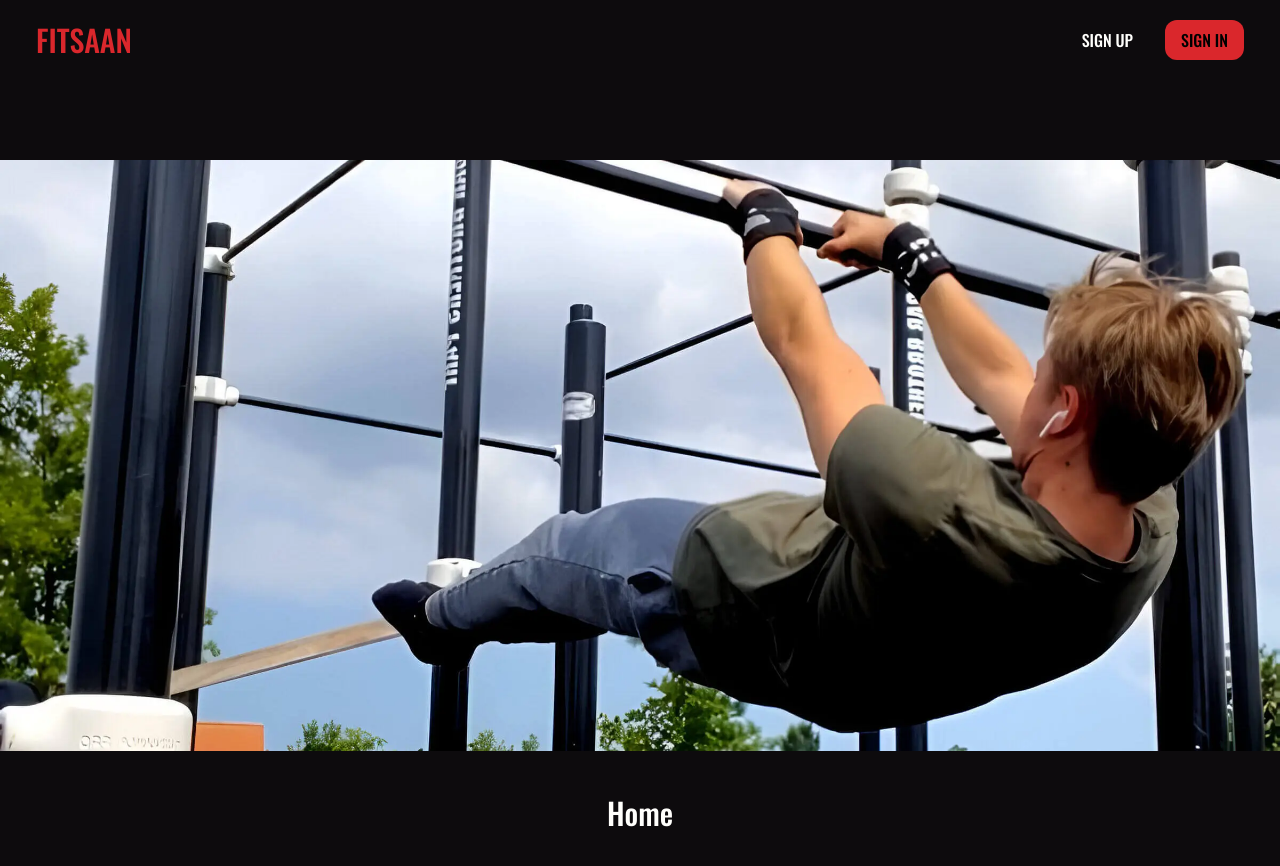
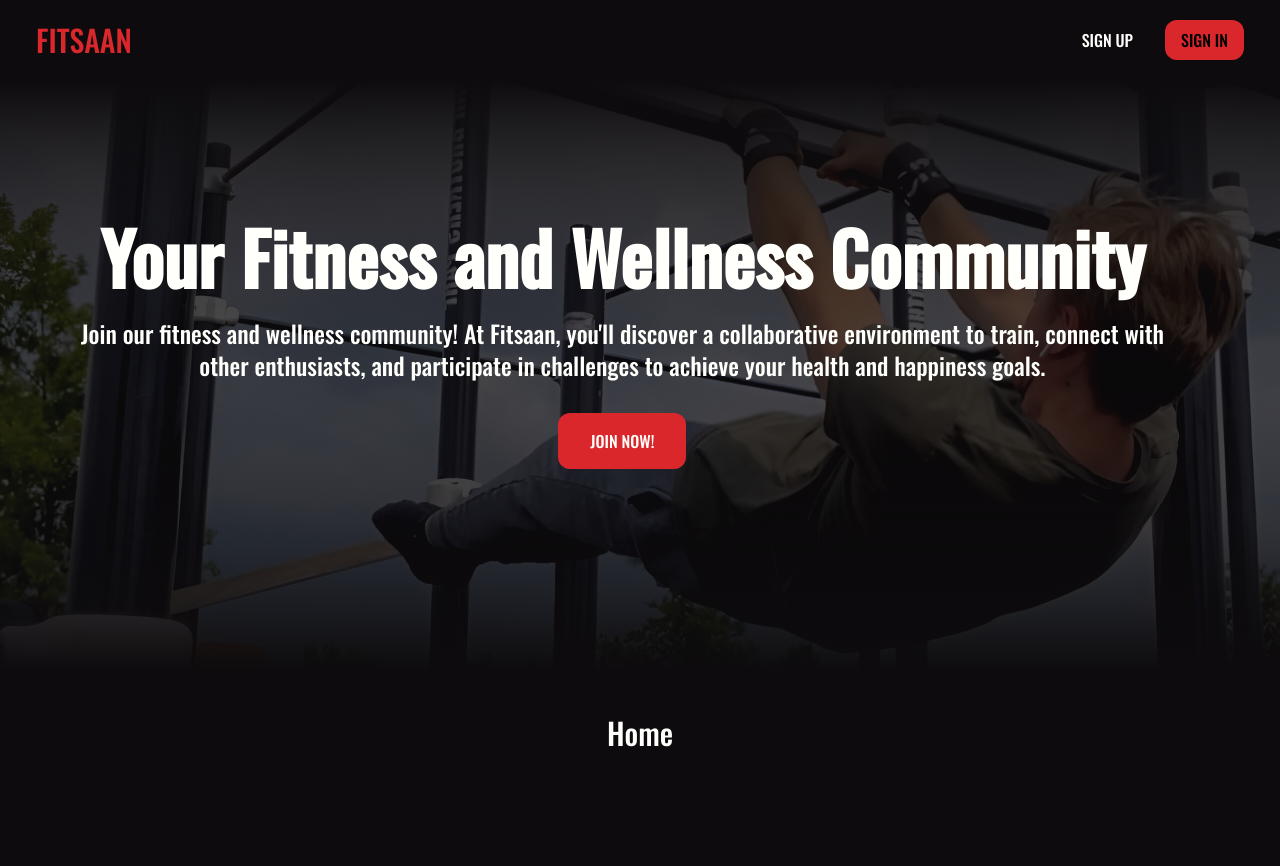
Before and after one commit to JonathanSaan/fitsaan, a Next.js app in the folder cliente/: page / in a window 1280 px wide. Shown: the top 866 px of the page. Built offline with nearby package versions, Linux system fonts and the light colour scheme.

Commit message:
Add Link component and update page layout

```diff
--- a/cliente/src/app/page.tsx
+++ b/cliente/src/app/page.tsx
@@ -1,3 +1,4 @@
+import Link from "next/link";
 import Image from "next/image";
 import Header from "../components/Header";
 import bannerDesktop from "../../public/man_doing_front_lever-desktop.webp";
@@ -7,12 +8,41 @@ const Home = () => {
   return (
     <>
       <Header />
-      <main className="flex flex-col min-h-screen bg-black pt-20">
-        <div className="max-md:hidden">
-          <Image src={bannerDesktop} alt="a man exercising dumbbell" placeholder="blur" priority className="object-cover w-screen pointer-events-none" />
-        </div>
-        <div className="md:hidden">
-          <Image src={bannerMobile} alt="a man exercising dumbbell" placeholder="blur" priority className="object-cover h-[100vw] w-screen pointer-events-none" />
+      <main className="flex flex-col min-h-screen bg-black">
+        <div className="relative">
+          <div className="absolute top-0 left-0 w-full h-full bg-gradient-to-b from-black"></div>
+          <div className="absolute top-0 left-0 w-full h-full bg-gradient-to-t from-black"></div>
+          <section className="absolute max-md:top-1/2 max-md:left-1/2 max-md:transform max-md:-translate-x-1/2 max-md:-translate-y-1/2 text-center text-white md:mt-[11vw] md:ml-[3vw] max-sm:w-full md:min-w-[53rem] xl:min-w-[73rem] sm:w-[90vw] md:w-[58vw] xl:w-[50rem]">
+            <h1 className="font-semibold max-sm:text-2xl max-md:text-4xl max-xl:text-5xl text-7xl">
+              Your Fitness and Wellness Community
+            </h1>
+            <p className="max-md:mt-4 max-md:mb-10 mt-6 mb-12 px-[2rem] sm:text-xl xl:text-2xl">
+              Join our fitness and wellness community! At Fitsaan, you'll
+              discover a collaborative environment to train, connect with other
+              enthusiasts, and participate in challenges to achieve your health
+              and happiness goals.
+            </p>
+            <Link
+              href="/sign-up"
+              className="bg-red hover:bg-red/85 py-4 px-8 uppercase rounded-xl"
+            >
+              Join Now!
+            </Link>
+          </section>
+          <Image
+            src={bannerDesktop}
+            alt="a man exercising dumbbell"
+            placeholder="blur"
+            priority
+            className="max-md:hidden object-cover w-screen pointer-events-none"
+          />
+          <Image
+            src={bannerMobile}
+            alt="a man exercising dumbbell"
+            placeholder="blur"
+            priority
+            className="md:hidden object-cover h-[100vw] w-screen pointer-events-none"
+          />
         </div>
 
         <div className="py-7 px-10 lg:py-11 lg:px-20">
@@ -21,6 +51,6 @@ const Home = () => {
       </main>
     </>
   );
-}
+};
 
 export default Home;
```
